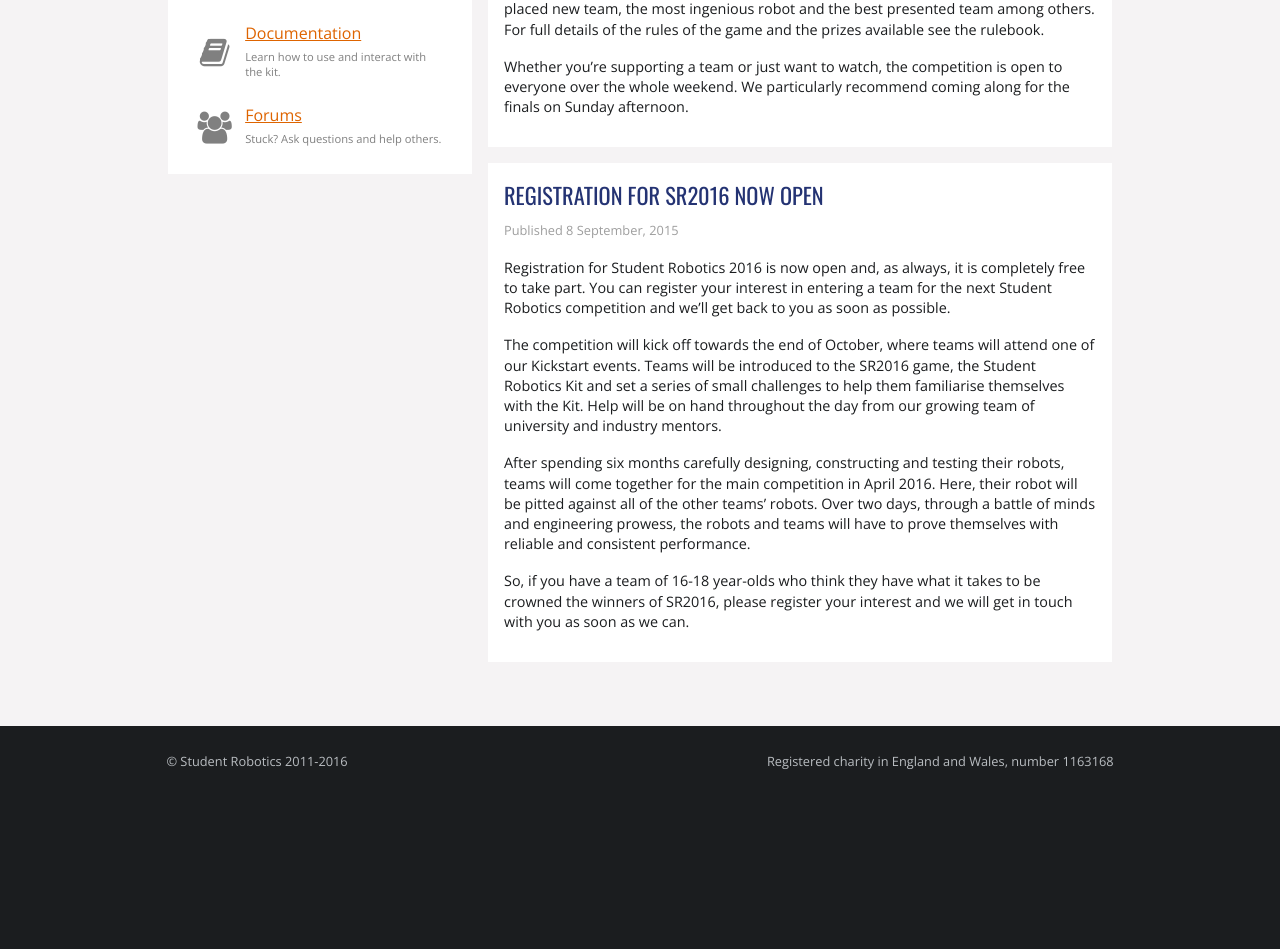
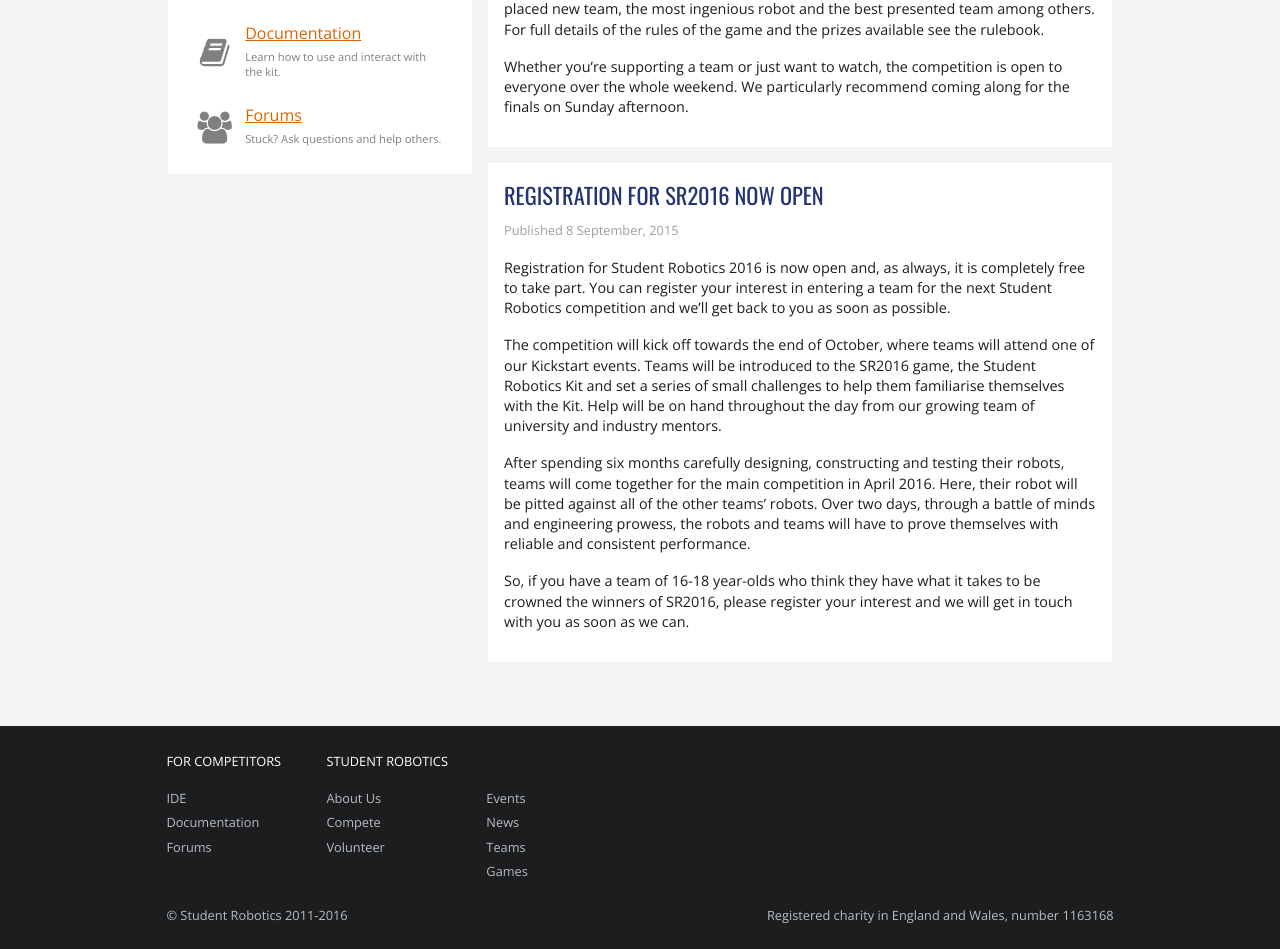
Before and after one commit to srobo/website, a Jekyll site: the page built from index.html, in a window 1280 px wide. Shown: the part 915-1864 px from the top of the page. Built offline with Jekyll 4.4.1, drawn with Linux system fonts in a browser that asks for light colours; nearby versions of some CDN libraries; before the commit the page ends 1710 px from its top, so only the background shows below that.

Commit message:
Added some footer sitemap

```diff
--- a/_includes/footer.html
+++ b/_includes/footer.html
@@ -1,4 +1,31 @@
 <footer class="site-footer">
+  <div class="row fixed-width">
+    <div class="d-2-12">
+      <h4>For Competitors</h4>
+      <ul class="sitemap">
+        <li><a href="/ide">IDE</a></li>
+        <li><a href="/docs">Documentation</a></li>
+        <li><a href="/forums">Forums</a></li>
+      </ul>
+    </div>
+    <div class="d-2-12">
+      <h4>Student Robotics</h4>
+      <ul class="sitemap">
+        <li><a href="/about">About Us</a></li>
+        <li><a href="/compete">Compete</a></li>
+        <li><a href="/volunteer">Volunteer</a></li>
+      </ul>
+    </div>
+    <div class="d-2-12">
+      <h4>&nbsp;</h4>
+      <ul class="sitemap">
+        <li><a href="/events">Events</a></li>
+        <li><a href="/news">News</a></li>
+        <li><a href="/teams">Teams</a></li>
+        <li><a href="/games">Games</a></li>
+      </ul>
+    </div>
+  </div>
   <div class="row fixed-width">
     <div class="d-6-12">&copy; Student Robotics 2011-2016</div>
     <div class="text-right d-6-12">Registered charity in England and Wales, number 1163168</div>
--- a/_sass/_footer.scss
+++ b/_sass/_footer.scss
@@ -1,4 +1,6 @@
 @import "colors";
+@import "fonts";
+@import "headers";
 
 $footer-background: $sr-dark-grey;
 $footer-color: rgb(185, 189, 193);
@@ -9,8 +11,32 @@
   color: $footer-color;
   font-size: 0.8em;
   padding: 2em 0;
+
+  @include headings() {
+    font-family: $main-font-family;
+    color: $sr-white;
+    margin-bottom: 1.5em;
+  }
 }
 
 .text-right {
   text-align: right;
 }
+
+.sitemap {
+  list-style: none;
+  margin-bottom: 2em;
+
+  li {
+    margin: 0.5em 0;
+
+    a {
+      color: $footer-color;
+      text-decoration: none;
+
+      &:hover {
+        color: $sr-white;
+      }
+    }
+  }
+}
```
